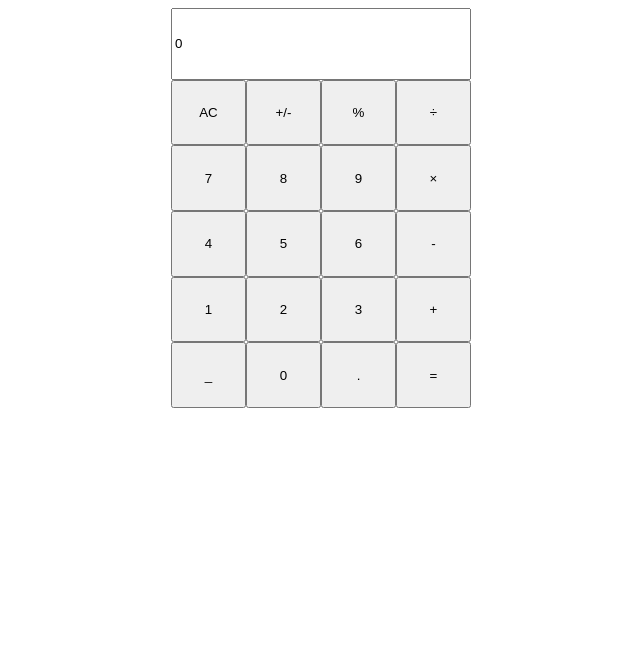
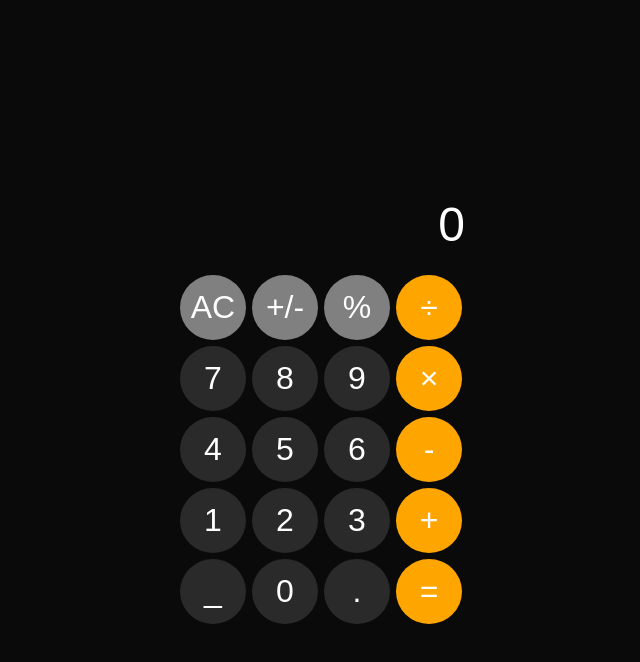
Before and after one commit to jc-cole/odin-calculator, a plain HTML site: page index.html in a window 1280 px wide. Shown: the whole page, without its empty margins (319-959 px from the left). Drawn offline with Linux system fonts and the light colour scheme.

Commit message:
add styles

```diff
--- a/index.html
+++ b/index.html
@@ -3,16 +3,17 @@
 <head>
     <meta charset="UTF-8">
     <meta name="viewport" content="width=device-width, initial-scale=1.0">
-    <title>Document</title>
+    <title>apple don't sue me</title>
     <link rel="stylesheet" href="styles.css">
 </head>
 <body>
+    <div id="calculator">
+        <input id="calc-display" type="text">
         <div id="button-container">
-        <input id="calc-display" type="text">
             <div class="button-row">
-            <button id="AC">AC</button>
-            <button id="+/-">+/-</button>
-            <button id="%">%</button>
+                <button id="AC" class="above-number-cluster">AC</button>
+                <button id="+/-" class="above-number-cluster">+/-</button>
+                <button id="%" class="above-number-cluster">%</button>
                 <button id="/" class="operator">÷</button>
             </div>
             <div class="button-row">
@@ -34,10 +35,11 @@
                 <button id="+" class="operator">+</button>
             </div>
             <div class="button-row">
-            <button id="_">_</button>
+                <button id="_" class="in-number-cluster">_</button>
                 <button id="0" class="number">0</button>
-            <button id=".">.</button>
-            <button id="=">=</button>
+                <button id="." class="in-number-cluster">.</button>
+                <button id="=" class="equals">=</button>
+            </div>
         </div>
     </div>
     <script src="calculator.js"></script>
--- a/styles.css
+++ b/styles.css
@@ -1,25 +1,72 @@
+:root {
+    --outside-radius: 0%;
+    --dark-background: rgb(10, 10, 10);
+}
+
+
 body {
     display: flex;
+    height: 100vh;
     justify-content: center;
+    align-items: center;
+    font-family: "Arial";
+    background-color: var(--dark-background);
 }
 
 #calc-display {
     flex: 1;
+    font-size: 36pt;
+    color: white;
+    background-color: var(--dark-background);
+    border-style: none;
+    padding: 6px;
+    text-align: end;
+    border-top-left-radius: var(--outside-radius);
+    border-top-right-radius: var(--outside-radius);
+
+}
+
+#calculator {
+    display: flex;
+    flex-direction: column;
+    width: 300px;
+    height: 450px;
 }
 
 #button-container {
+    flex: 5;
+    background-color: var(--dark-background);
     display: flex;
     flex-direction: column;
-    width: 300px;
-    height: 400px;
+    padding: 6px;
+    var(--outside-radius)
 }
 
 .button-row {
     display: flex;
     justify-content: center;
     flex: 1;
+    border-bottom-left-radius: var(--outside-radius);
+    border-bottom-right-radius: var(--outside-radius);
 }
 
 .button-row button {
-    flex: 1
+    flex: 1;
+    border-radius: 100%;
+    border-style: none;
+    margin: 3px;
+    font-size: 24pt;
+    color: white;
 }
+
+.number, .in-number-cluster {
+    background-color: rgb(42, 42, 42);
+}
+
+.operator, .equals {
+    background-color: orange;
+}
+
+.above-number-cluster {
+    background-color: gray;
+}
```
Lines whose indentation alone changed are shown as unchanged.
